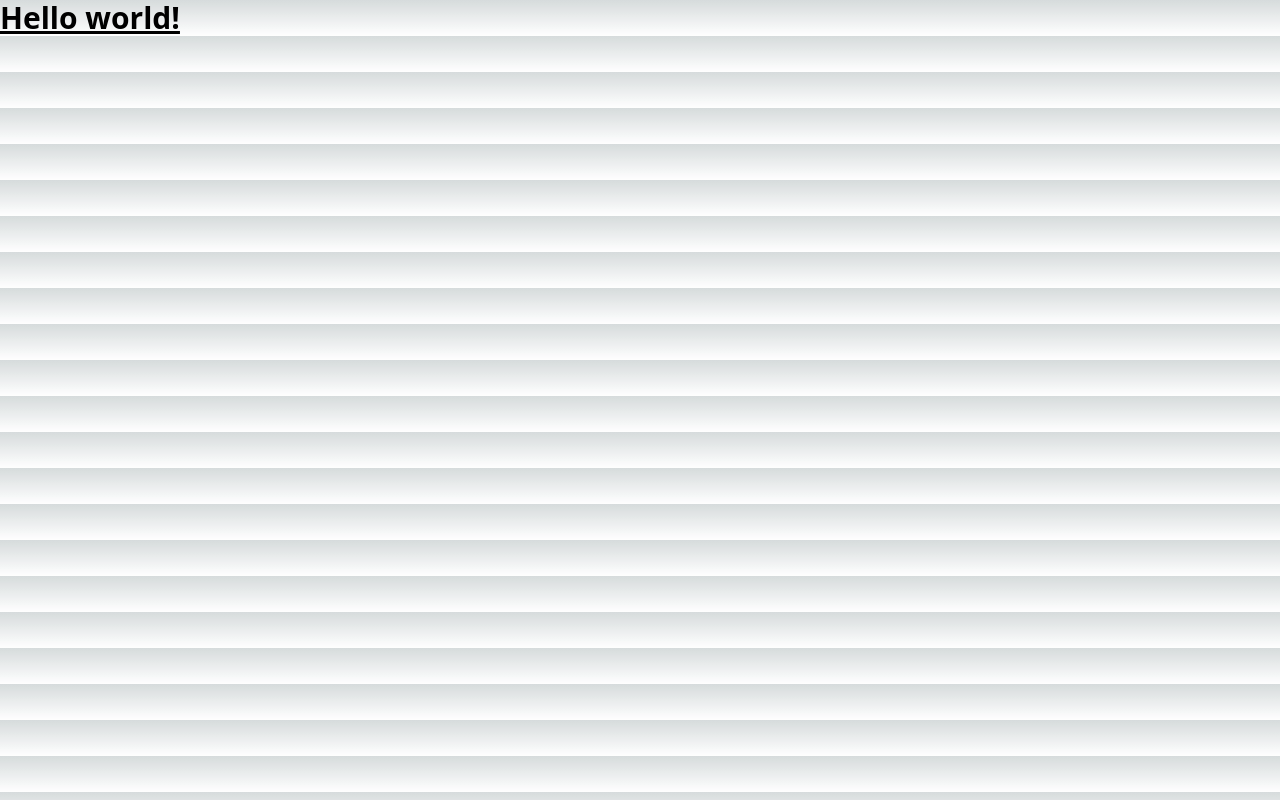
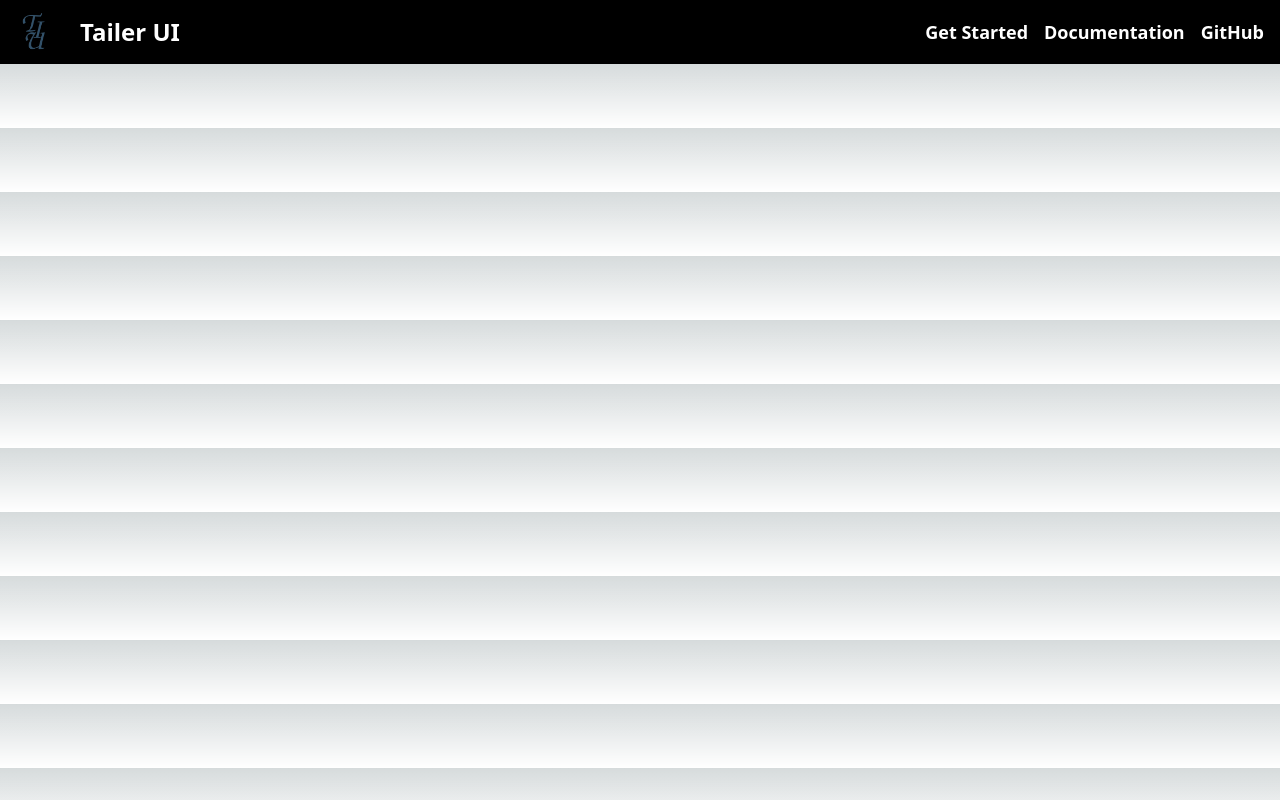
Before and after one commit to Timbaron/tailer-ui, a Next.js app: page / in a window 1280 px wide. Built offline with nearby package versions, Linux system fonts and the light colour scheme.

Commit message:
Feat: Add navBar

```diff
--- /dev/null
+++ b/components/navbar.js
@@ -0,0 +1,23 @@
+import Image from "next/image";
+import React from "react";
+
+export const Navbar = () => {
+  return (
+    <div className="w-full h-16 bg-black">
+      <div className="flex justify-between items-center h-full px-4">
+        {/* logo and text next to each other */}
+        <div className="flex items-center space-x-2">
+          <div className="w-14 h-14 rounded-full">
+            <Image src="/images/logo.png" alt="Logo" width={40} height={50} />
+          </div>
+          <div className="text-white font-bold text-2xl">Tailer UI</div>
+        </div>
+        <div className="flex space-x-4">
+          <div className="text-white font-bold text-lg hover:text-blue-400">Get Started</div>
+          <div className="text-white font-bold text-lg hover:text-blue-400">Documentation</div>
+          <div className="text-white font-bold text-lg hover:text-blue-400">GitHub</div>
+        </div>
+      </div>
+    </div>
+  );
+};
--- a/pages/index.js
+++ b/pages/index.js
@@ -1,6 +1,7 @@
 import Head from "next/head";
 import { Inter } from "@next/font/google";
 import styles from "../styles/Home.module.css";
+import { Navbar } from "../components/navbar";
 
 const inter = Inter({ subsets: ["latin"] });
 
@@ -11,9 +12,9 @@ export default function Home() {
         <title>Tailer UI Prebuilt Components || Tailwind CSS</title>
         <meta name="description" content="Generated by create next app" />
         <meta name="viewport" content="width=device-width, initial-scale=1" />
-        <link rel="icon" href="/logo.ico" />
+        <link rel="icon" href="/images/logo.ico" />
       </Head>
-      <h1 className="text-3xl font-bold underline">Hello world!</h1>
+      <Navbar />
     </>
   );
 }
```
Also changed, not shown: public/images/logo.png (added), 1 other file (tests, documents, lock files or other folders).
